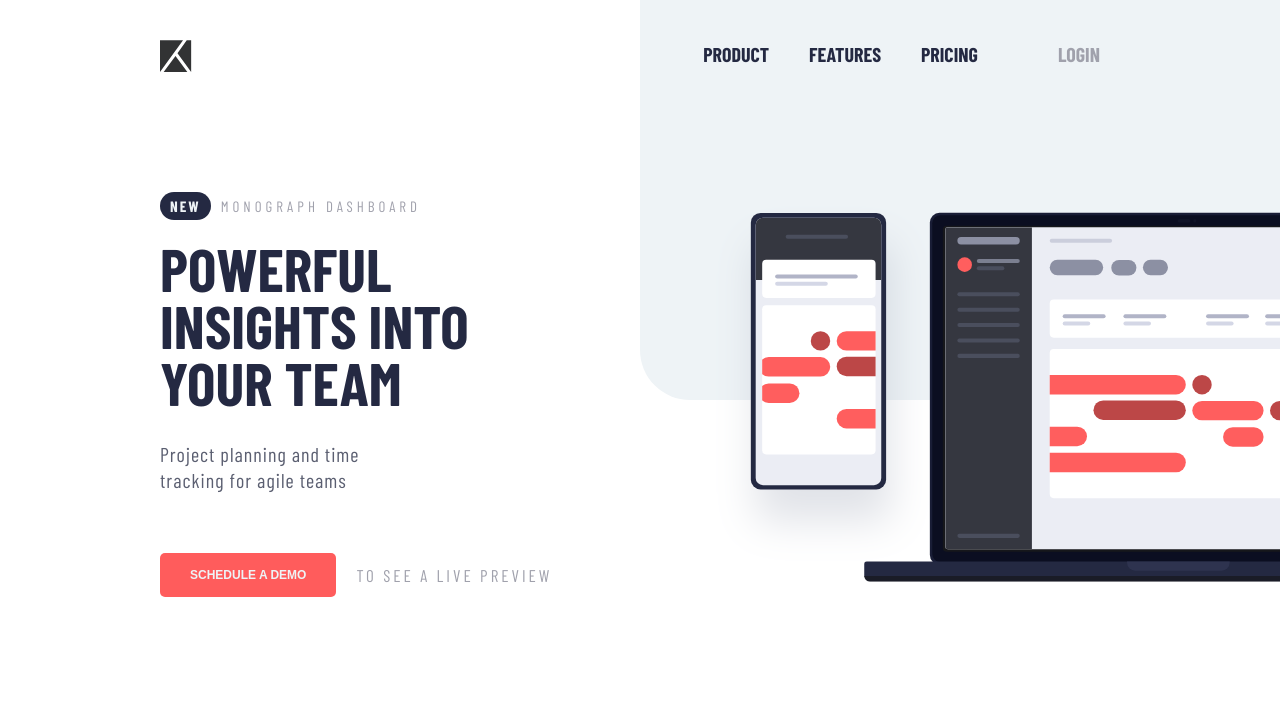
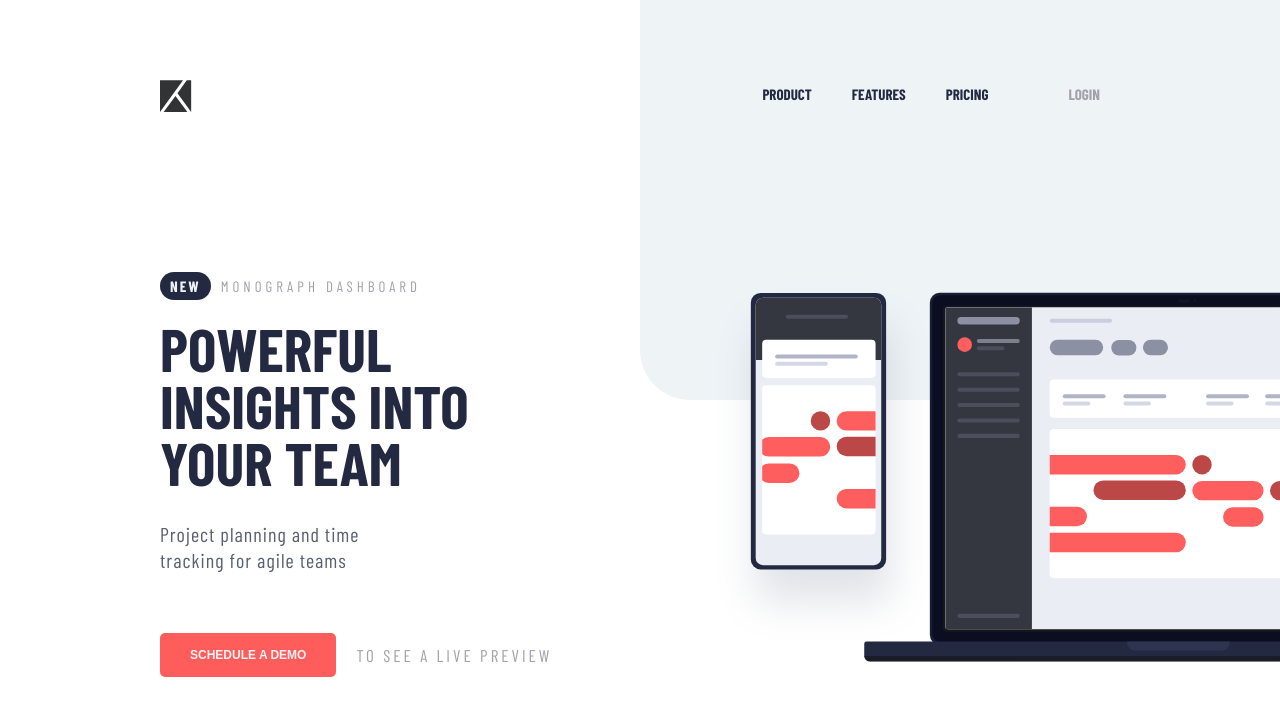
Before and after one commit to ovidiuantonio/tracking-component, a plain HTML site: page index.html in a window 1280 px wide. Shown: the top 716 px of the page. Drawn offline with nearby package versions, Linux system fonts and the light colour scheme; a web font is replaced by a local one.

Commit message:
edit the nav font-size, padding

```diff
--- a/styles/main.scss
+++ b/styles/main.scss
@@ -67,11 +67,11 @@ body {
 
 .nav {
   width: 100%;
-  padding: 4rem 16rem;
+  padding: 8rem 16rem;
   display: flex;
   align-items: center;
   justify-content: space-between;
-  font-size: 2rem;
+  font-size: 1.5rem;
   font-weight: 700;
   text-transform: uppercase;
   margin-bottom: 4rem;
@@ -107,7 +107,7 @@ body {
     &::after {
       content: "";
       border-bottom: 3px solid var(--Red);
-      width: 85%;
+      width: 75%;
       margin: 0 auto;
       height: 2px;
       display: block;
@@ -123,10 +123,10 @@ body {
       &::after {
         content: "";
         border-bottom: 3px solid var(--Red);
-        width: 50%;
+        width: 45%;
         height: 2px;
         display: block;
-        margin-left: 42%;
+        margin-left: 45%;
       }
     }
   }
```
Also changed, not shown: styles/main.css, 1 other file.
